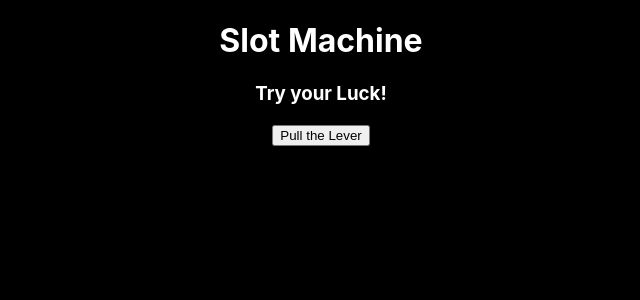
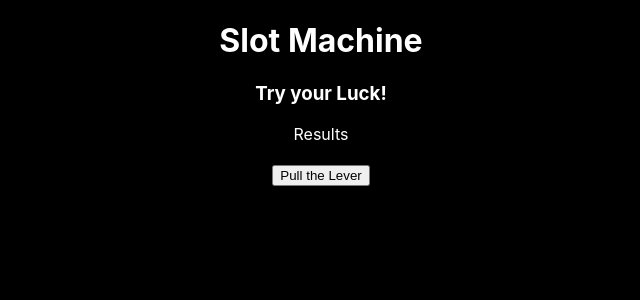
Before and after one commit to furkanesen35/React, a React (Create React App) app in the folder Slot Machine/: page / in a window 1280 px wide. Shown: the top 300 px of the page, without its empty margins (319-959 px from the left). Built offline with nearby package versions, Linux system fonts and the light colour scheme.

Commit message:
results linked

```diff
--- a/Slot Machine/src/components/Slots.js
+++ b/Slot Machine/src/components/Slots.js
@@ -1,9 +1,12 @@
 import React from 'react'
+import Results from './Results'
 
 const Slots = () => {
  return (
   <div>
    <h3>Try your Luck!</h3>
+   <Results/>
+   <br />
    <button>Pull the Lever</button>
   </div>
  )
```
